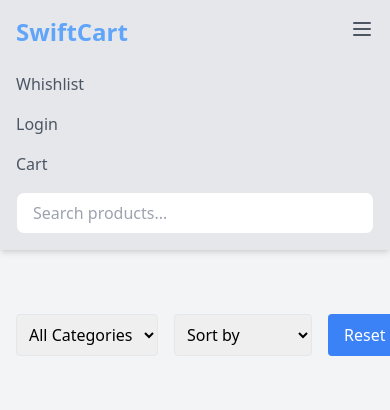
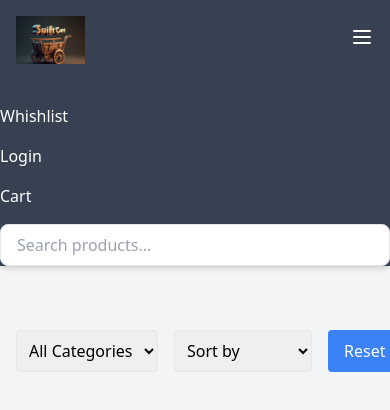
Before and after one commit to ThabangRammitlwa/ThabangRammitlwa-THARAM514_JSE2407_GroupD_Thabang-Rammitlwa_JSF01, a plain HTML site: page index.html in a window 390 px wide. Both pictures are taken after a click on the button 362 px from the left and 29 px from the top of the page. Drawn offline with nearby package versions, Linux system fonts and the light colour scheme; no server answers.

Commit message:
Updated header and navigation styles, added logo image, and modified wishlist button and product card layout

```diff
--- a/index.html
+++ b/index.html
@@ -9,13 +9,14 @@
 </head>
 <body class="bg-gray-100">
 
-        <header x-data="header()" class="bg-gray-200 shadow-md mb-8">
-            <div class="container mx-auto px-4 py-4">
-                <div class="flex items-center justify-between">
-                    <!-- Logo -->
-                    <div class="text-2xl font-bold text-blue-400">
-                        <a href="#">SwiftCart</a>
-                    </div>
+        <header x-data="header()" class="bg-gray-700 shadow-md mb-8">
+            <div class="max-w-screen-xl flex flex-wrap items-center justify-between mx-auto p-4">
+                <!--Logo-->
+                <div class="flex items-center">
+                    <a href="#" class="flex items-center">
+                        <img src="images/swiftcart.jpg" alt="SwiftCart Logo" class="h-12 w-auto mr-3">
+                    </a>
+                </div>
 
                  <!-- Search Bar -->
                  <div class="hidden md:block">
@@ -30,7 +31,7 @@
 
                   <!-- Cart Icon -->
                   <div class="relative hidden lg:block">
-                    <button @click="cartOpen = true" class="text-gray-600 hover:text-blue-600">
+                    <button @click="cartOpen = true" class="text-white hover:text-blue-600">
                         <svg xmlns="http://www.w3.org/2000/svg" class="h-6 w-6" fill="none" viewBox="0 0 24 24" stroke="currentColor">
                             <path stroke-linecap="round" stroke-linejoin="round" stroke-width="2" d="M3 3h2l.4 2M7 13h10l4-8H5.4M7 13L5.4 5M7 13l-2.293 2.293c-.63.63-.184 1.707.707 1.707H17m0 0a2 2 0 100 4 2 2 0 000-4zm-8 2a2 2 0 11-4 0 2 2 0 014 0z" />
                         </svg>
@@ -44,13 +45,13 @@
 
                      <!-- Navigation -->
                      <nav class="hidden md:flex space-x-4">
-                        <a href="#" class="text-gray-600 hover:text-blue-600">wishlist</a>
-                        <a href="#" class="text-gray-600 hover:text-blue-600">Login</a>
+                        <a href="#" class="text-white hover:text-blue-600">wishlist</a>
+                        <a href="#" class="text-white hover:text-blue-600">Login</a>
                     </nav>
 
                    <!-- Mobile menu button -->
                    <div class="md:hidden">
-                    <button @click="toggleMobileMenu" class="text-gray-600 hover:text-blue-600">
+                    <button @click="toggleMobileMenu" class="text-white hover:text-blue-600">
                         <svg xmlns="http://www.w3.org/2000/svg" class="h-6 w-6" fill="none" viewBox="0 0 24 24" stroke="currentColor">
                             <path stroke-linecap="round" stroke-linejoin="round" stroke-width="2" d="M4 6h16M4 12h16M4 18h16" />
                         </svg>
@@ -60,9 +61,9 @@
 
               <!-- Mobile menu -->
               <div x-show="mobileMenuOpen" class="md:hidden mt-4">
-                <a href="#" class="block py-2 text-gray-600 hover:text-blue-600">Whishlist</a>
-                <a href="#" class="block py-2 text-gray-600 hover:text-blue-600">Login</a>
-                <a href="#" class="block py-2 text-gray-600 hover:text-blue-600">Cart</a>
+                <a href="#" class="block py-2 text-white hover:text-blue-600">Whishlist</a>
+                <a href="#" class="block py-2 text-white hover:text-blue-600">Login</a>
+                <a href="#" class="block py-2 text-white hover:text-blue-600">Cart</a>
 
                 <input
                     type="text"
@@ -96,7 +97,12 @@
 
         <div x-show="!loading" class="grid grid-cols-1 sm:grid-cols-2 md:grid-cols-3 lg:grid-cols-4 gap-4">
             <template x-for="product in filteredAndSortedProducts" :key="product.id">
-                <div class="bg-white p-4 rounded shadow">
+                <div class="bg-white p-4 rounded shadow relative">
+                    <button @click="toggleWishlist(product)" class="absolute top-2 right-2 text-gray-500 hover:text-red-500">
+                        <svg xmlns="http://www.w3.org/2000/svg" class="h-6 w-6" fill="none" viewBox="0 0 24 24" stroke="currentColor" :class="{ 'text-red-500 fill-current': isInWishlist(product.id) }">
+                            <path stroke-linecap="round" stroke-linejoin="round" stroke-width="2" d="M4.318 6.318a4.5 4.5 0 000 6.364L12 20.364l7.682-7.682a4.5 4.5 0 00-6.364-6.364L12 7.636l-1.318-1.318a4.5 4.5 0 00-6.364 0z" />
+                        </svg>
+                    </button>
                     <img @click="openModal(product.id)" :src="product.image" :alt="product.title" class="w-full h-48 object-contain mb-4 cursor-pointer">
                     <h2 x-text="product.title" class="text-lg font-semibold mb-2"></h2>
                     <p x-text="`$${product.price.toFixed(2)}`" class="text-green-600 font-bold"></p>
```
Also changed, not shown: images/swiftcart.jpg (added), images/swiftcart.png (added).
